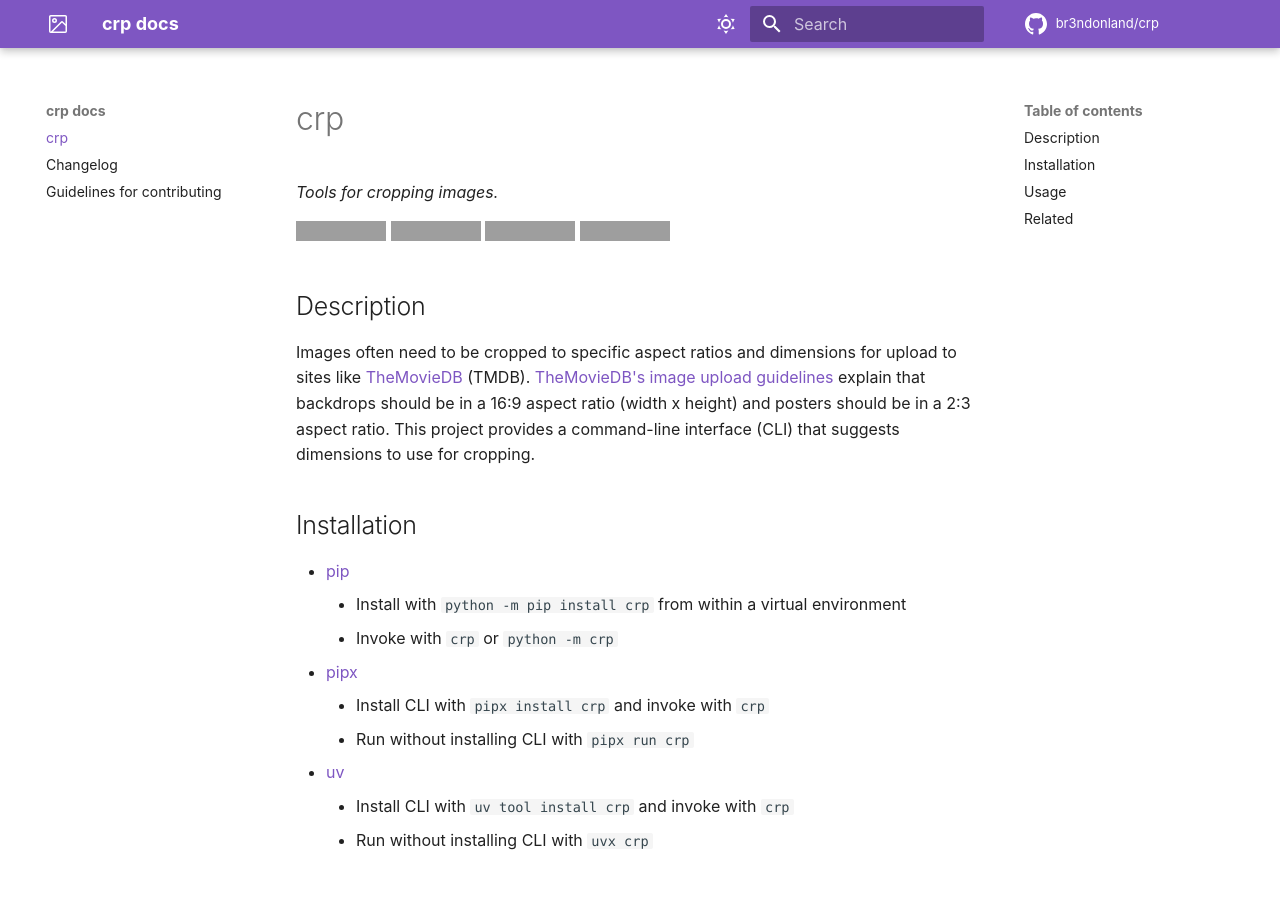
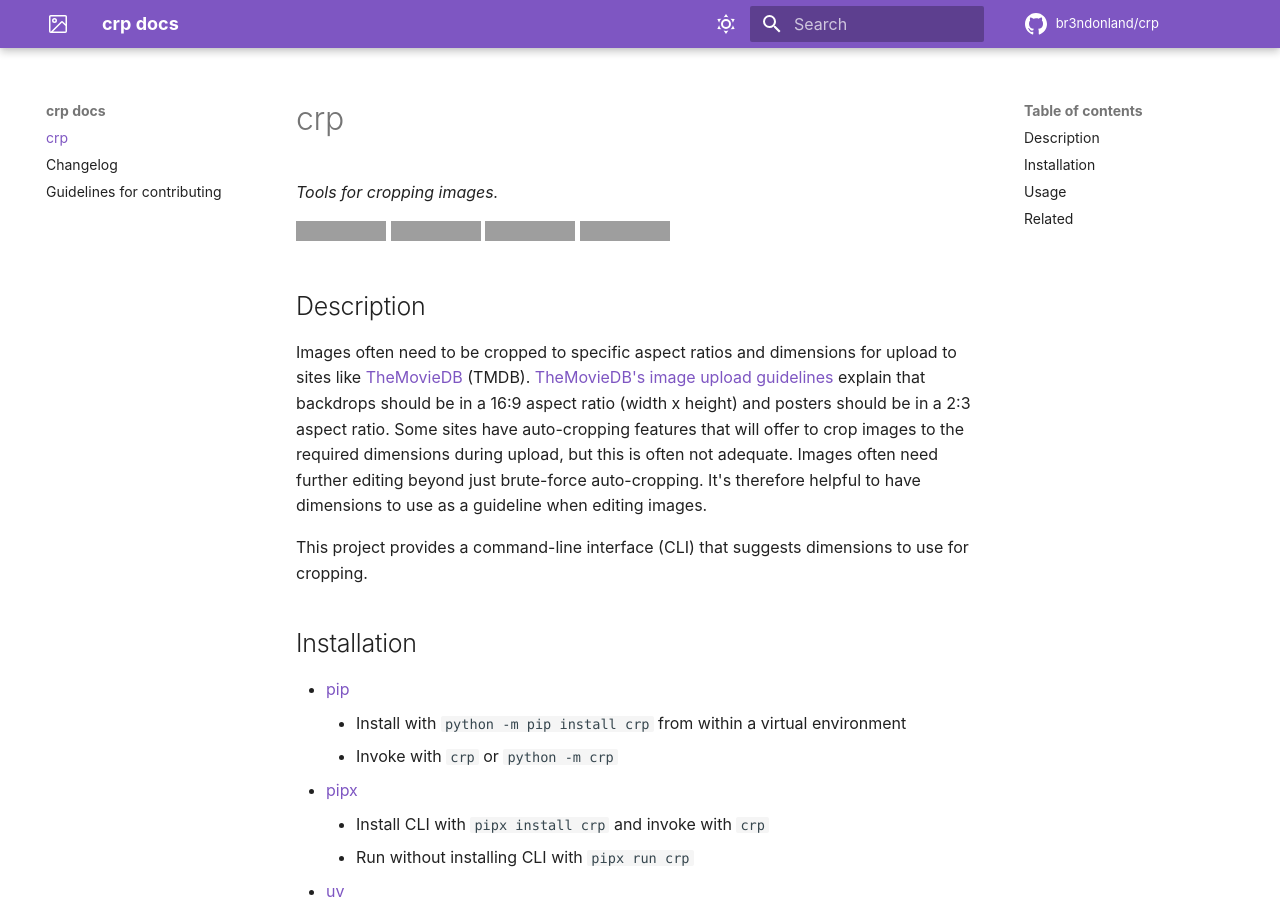
Before and after one commit to br3ndonland/crp, an MkDocs documentation site: the page built from docs/index.md, in a window 1280 px wide and 900 px high, cut to the strip 0-900 px from the top of the window. Built offline with MkDocs 1.6.1 and Material for MkDocs 9.7.7, drawn with Linux system fonts in a browser that asks for light colours; comment, search, counter and statistics services are not loaded; grey boxes are pictures that could not be loaded.

Commit message:
Justify project in light of auto-cropping features
If TMDB adds an auto-cropping feature, it does not obviate this project.
Images often need further editing beyond just brute-force auto-cropping.

```diff
--- a/docs/index.md
+++ b/docs/index.md
@@ -9,7 +9,9 @@ _Tools for cropping images._
 
 ## Description
 
-Images often need to be cropped to specific aspect ratios and dimensions for upload to sites like [TheMovieDB](https://www.themoviedb.org/) (TMDB). [TheMovieDB's image upload guidelines](https://www.themoviedb.org/bible/image) explain that backdrops should be in a 16:9 aspect ratio (width x height) and posters should be in a 2:3 aspect ratio. This project provides a command-line interface (CLI) that suggests dimensions to use for cropping.
+Images often need to be cropped to specific aspect ratios and dimensions for upload to sites like [TheMovieDB](https://www.themoviedb.org/) (TMDB). [TheMovieDB's image upload guidelines](https://www.themoviedb.org/bible/image) explain that backdrops should be in a 16:9 aspect ratio (width x height) and posters should be in a 2:3 aspect ratio. Some sites have auto-cropping features that will offer to crop images to the required dimensions during upload, but this is often not adequate. Images often need further editing beyond just brute-force auto-cropping. It's therefore helpful to have dimensions to use as a guideline when editing images.
+
+This project provides a command-line interface (CLI) that suggests dimensions to use for cropping.
 
 ## Installation
 
```
